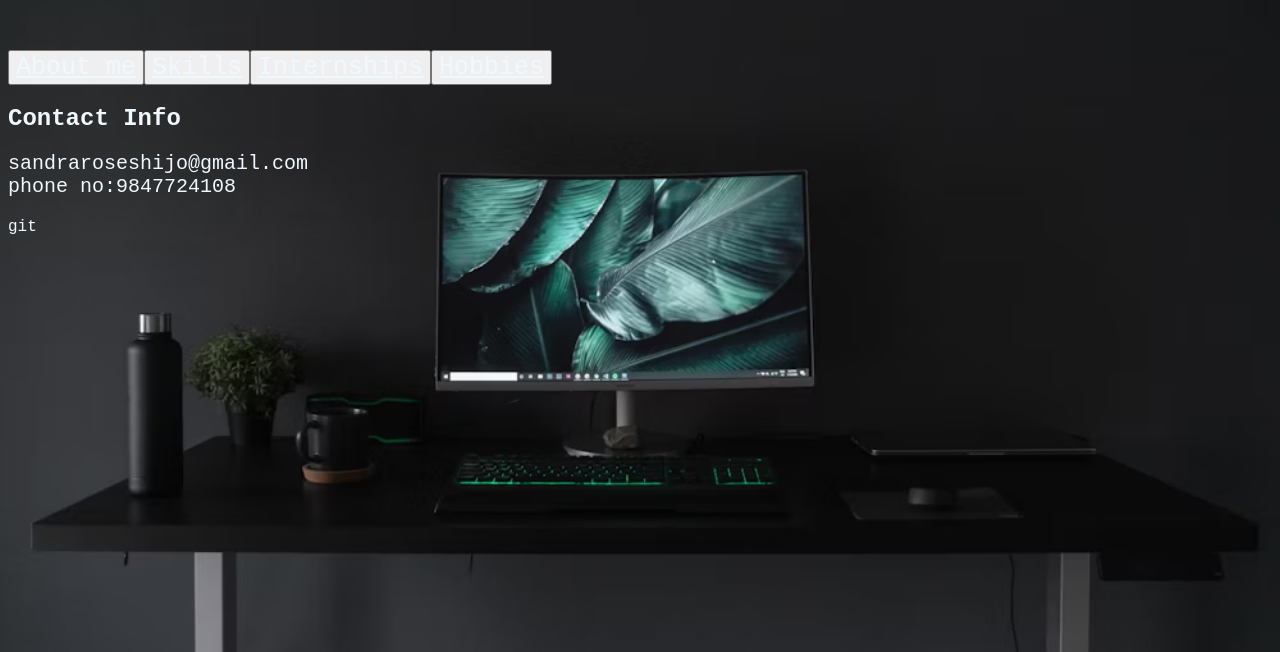
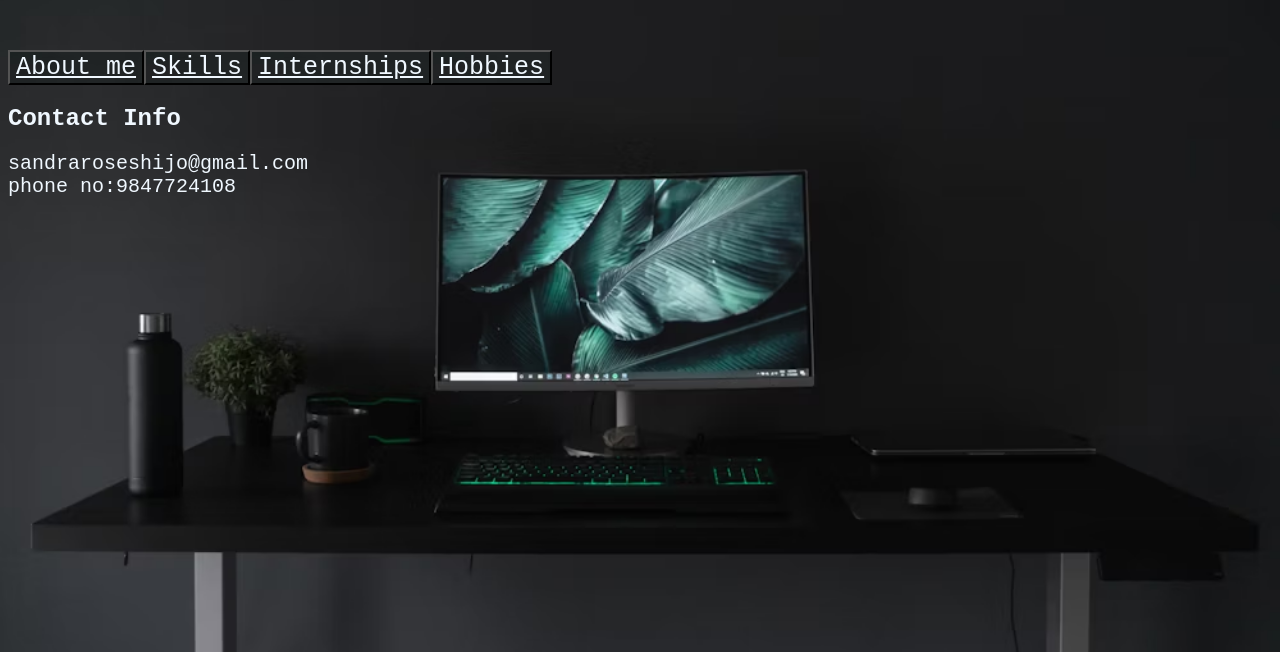
Before and after one commit to SandraRose02/first, a plain HTML site: page index.html in a window 1280 px wide. Shown: the part 148-800 px from the top of the page. Drawn offline with Linux system fonts and the light colour scheme.

Commit message:
button background

```diff
--- a/index.html
+++ b/index.html
@@ -15,10 +15,11 @@
     <button><a href="./about.html">Skills</a></button>
     <button><a href="./about.html">Internships</a></button>
     <button><a href="./about.html">Hobbies</a></button>
+
     </div>
     <h2>Contact Info</h2>
     <p>sandraroseshijo@gmail.com<br>
     phone no:9847724108</p>
 
 </body>
-</html>git
+</html>
--- a/style.css
+++ b/style.css
@@ -7,6 +7,11 @@
 body{
     background-image:url("./photo-1590212151175-e58edd96185b.avif");
     background-size: cover;
+    color:aliceblue;
+}
+
+button{
+    background-image:url("./photo-1590212151175-e58edd96185b.avif");
     color:aliceblue;
 }
 
```
Also changed, not shown: about.html (+1 -1 lines).
